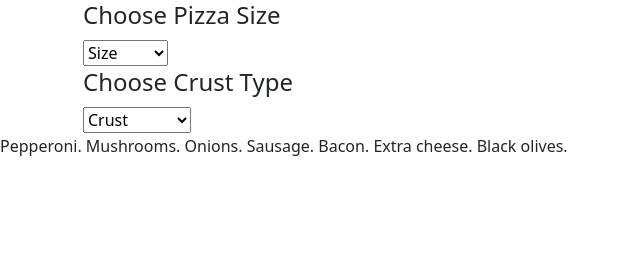
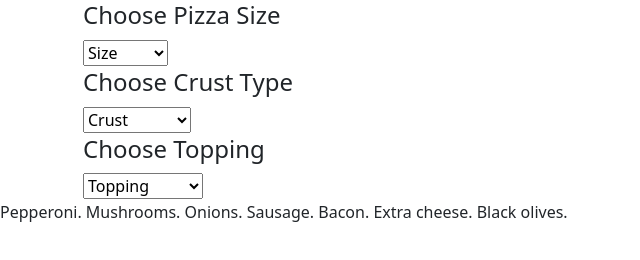
Before and after one commit to DKorir/Glacier-Pizza, a plain HTML site: page index.html in a window 1280 px wide. Shown: the whole page, without its empty margins (0-640 px from the left). Drawn offline with nearby package versions, Linux system fonts and the light colour scheme.

Commit message:
initial commit select option topping

```diff
--- a/index.html
+++ b/index.html
@@ -49,6 +49,25 @@
                     </td>
                 </tr>
             </tbody>
+            <thead>
+                <tr>
+                    <td>
+                        <h4>Choose Topping</h4>
+                    </td>
+                </tr>
+            </thead>
+            <tbody>
+                <tr>
+                    <td>
+                        <select name="" id="">
+                            <option selected disabled>Topping</option>
+                            <option value="150">Mushrooms</option>
+                            <option value="180">Sausage</option>
+                            <option value="100">Extra Cheese</option>
+                        </select>
+                    </td>
+                </tr>
+            </tbody>
         </table>
     </div>
 Pepperoni.
```
